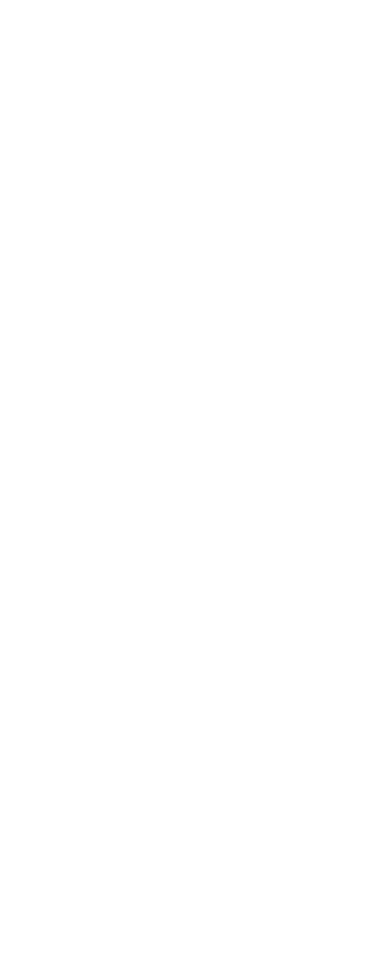
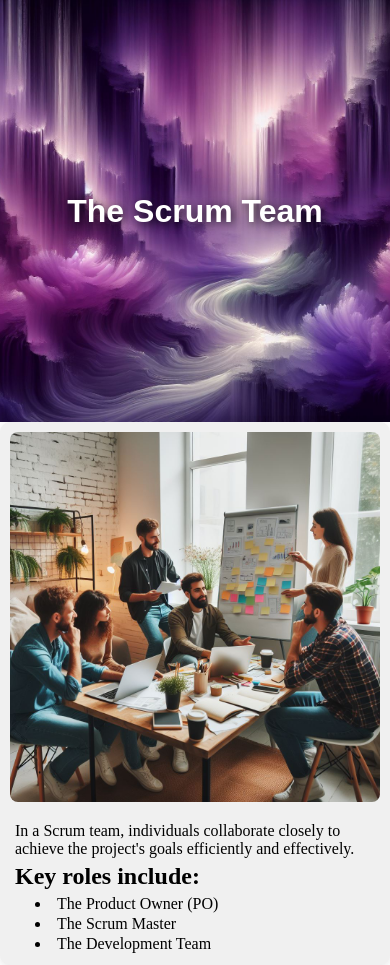
Before and after one commit to Wilma-Norman/Scrum-Project-assignment, a React (Vite) app: page /scrum-team in a window 390 px wide. Before the commit the page ends 860 px from the top, so only its background shows below. Built offline with nearby package versions, Linux system fonts and the light colour scheme.

Commit message:
Scrum Team Hero + Team info - scrum28

```diff
--- a/src/App.css
+++ b/src/App.css
@@ -7,4 +7,7 @@
 
   * {
     box-sizing: border-box;
+    padding: 0;
+    margin: 0;
+    width: 100%;
   }
--- /dev/null
+++ b/src/Components/ScrumTeam/Hero/ScrumTeamHero.module.css
@@ -0,0 +1,46 @@
+.heroContainer {
+  height: 100vh;
+  width: 100%;
+  margin: 0;
+  padding: 0;
+  background-size: cover;
+  background-position: center;
+  display: flex;
+  justify-content: center;
+  align-items: center;
+  color: white;
+  text-shadow: 0px 0px 8px rgba(0, 0, 0, 0.8);
+  font-size: 3rem;
+  font-family: 'Arial', sans-serif;
+  text-align: center;
+}
+
+.heroContainer h1 {
+  width: 100%;
+  text-align: center;
+  margin: 0;
+  font-size: 4rem;  /* Increase font size */
+  color: #fff;  /* Lighter shade of white for visibility */
+  font-weight: bold;  /* Making the text bold */
+  text-shadow: 2px 2px 10px rgba(0, 0, 0, 0.8);
+}
+
+h1 {
+  all: unset;
+  width: 100%;
+  text-align: center;
+  font-size: 3rem;
+}
+
+@media (max-width: 768px) {
+  .heroContainer {
+      height: 50vh;
+      padding: 10px;
+      background-position: center;
+  }
+
+  .heroContainer h1 {
+      font-size: 2rem;
+      padding: 0 20px;
+  }
+}
--- /dev/null
+++ b/src/Components/ScrumTeam/Hero/index.jsx
@@ -0,0 +1,13 @@
+import React from "react";
+import { ScrumTeam } from "../../../data/data";
+import styles from "./ScrumTeamHero.module.css";
+
+const ScrumTeamHero = () => {
+  return (
+    <div className={styles.heroContainer} style={{backgroundImage: `url(${ScrumTeam.heroImgSource})`}}>
+      <h1 className={styles.header}>{ScrumTeam.heroTitle}</h1>
+
+    </div>
+  )
+}
+export default ScrumTeamHero
--- /dev/null
+++ b/src/Components/ScrumTeam/ScrumTeamInfo/ScrumTeamInfo.module.css
@@ -0,0 +1,84 @@
+.infoContainer {
+  display: flex;
+  flex-direction: row;
+  align-items: center;
+  justify-content: center;
+  padding: 20px;
+  background-color: #f0f0f0;
+  border-radius: 10px;
+  box-shadow: 0 2px 10px rgba(0, 0, 0, 0.1);
+
+}
+
+.teamImage {
+  width: 40%;
+  height: auto;
+  border-radius: 8px;
+  margin-right: 20px;
+}
+
+.infoText {
+  flex: 1;
+  display: flex;
+  flex-direction: column;
+  justify-content: center;
+  padding: 0 10px;
+}
+
+ul {
+  padding: 0;
+  margin-top: 5px;
+  list-style-position: inside;
+}
+
+li {
+  margin-bottom: 2px;
+  position: relative;
+
+}
+
+.infoText p {
+  margin: 5px 0;
+}
+
+@media (max-width: 768px) {
+  .infoContainer {
+      flex-direction: column;
+      align-items: center;
+      padding: 15px;
+  }
+
+  .teamImage {
+      width: 75%;
+      margin-right: 0;
+      margin-bottom: 20px;
+  }
+
+  .infoText {
+      width: 100%;
+      padding: 0 10px;
+  }
+
+  ul {
+      padding-left: 20px;
+  }
+}
+
+@media (max-width: 768px) {
+  .infoContainer {
+      padding: 10px;
+  }
+
+  .teamImage {
+      width: 100%;
+      margin-bottom: 15px;
+  }
+
+  .infoText {
+      padding: 0 5px;
+  }
+
+  ul {
+      padding-left: 20px;
+  }
+}
--- /dev/null
+++ b/src/Components/ScrumTeam/ScrumTeamInfo/index.jsx
@@ -0,0 +1,22 @@
+import React from "react";
+import { ScrumTeam } from "../../../data/data";
+import styles from "./ScrumTeamInfo.module.css";
+
+const ScrumTeamInfo = () => {
+  return (
+    <div className={styles.infoContainer}>
+      <img src={ScrumTeam.teamImageSource} alt="Scrum Team" className={styles.teamImage}/>
+      <div className={styles.infoText}>
+        <p>{ScrumTeam.whatText}</p>
+        <h2>{ScrumTeam.keyRolesText}</h2>
+        <ul>
+            <li>{ScrumTeam.bulletOne}</li>
+            <li>{ScrumTeam.bulletTwo}</li>
+            <li>{ScrumTeam.bulletThree}</li>
+        </ul>
+      </div>
+    </div>
+  );
+};
+
+export default ScrumTeamInfo;
--- a/src/Pages/ScrumTeam/index.jsx
+++ b/src/Pages/ScrumTeam/index.jsx
@@ -1,9 +1,14 @@
+import React from 'react';
+import ScrumTeamHero from "../../Components/ScrumTeam/Hero";
+import ScrumTeamInfo from '../../Components/ScrumTeam/ScrumTeamInfo';
+
 const ScrumTeam = () => {
-    return(
-        <>
+    return (
+    <div>
+        <ScrumTeamHero />
+        <ScrumTeamInfo />
+        </div>
+    );
+};
 
-        </>
-    )
-}
-
-export default ScrumTeam
+export default ScrumTeam;
```
